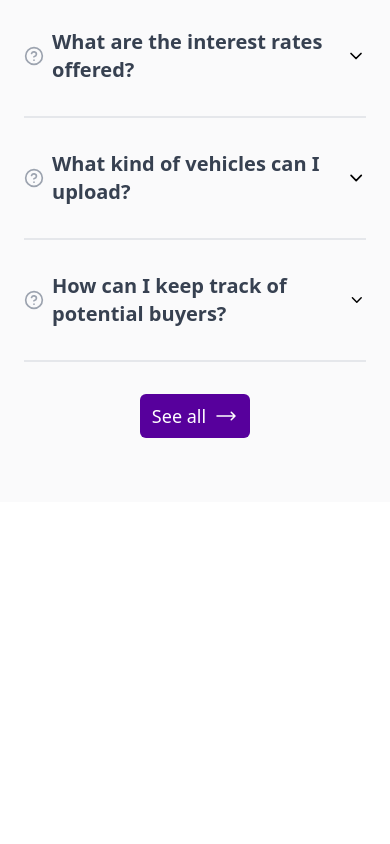
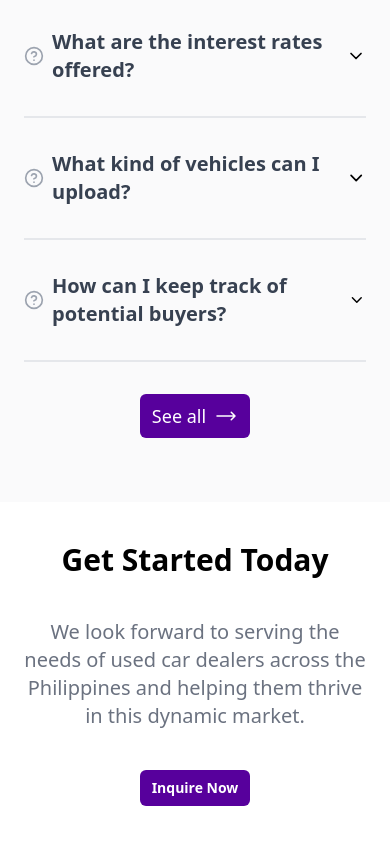
Before and after one commit to dalaixlmao/one-lot-assignment, a Next.js app: page / in a window 390 px wide. Shown: the part 7523-8367 px from the top of the page. Before the commit the page ends 8025 px from the top, so only its background shows below. Built offline with nearby package versions, Linux system fonts and the light colour scheme.

Commit message:
Added GetStartedToday component with responsiveness

```diff
--- a/app/page.tsx
+++ b/app/page.tsx
@@ -6,6 +6,8 @@ import WhyOneLot from "@/components/WhyOneLot";
 import Testimonials from "@/components/Testimonials";
 import StayConnected from "@/components/StayConnected";
 import FAQ from "@/components/FAQ";
+import GetStartedToday from "@/components/GetStartedToday";
+import Footer from "@/components/Footer";
 
 export default function Home() {
   return (
@@ -17,6 +19,8 @@ export default function Home() {
       <Testimonials />
       <StayConnected />
       <FAQ />
+      <GetStartedToday />
+      <Footer />
     </div>
   );
 }
--- /dev/null
+++ b/components/Footer.tsx
@@ -0,0 +1,10 @@
+import { WhiteSection } from "./ui/section-card";
+
+export default function Footer() {
+  return (
+    <WhiteSection className="w-screen">
+      <div></div>
+      <div></div>
+    </WhiteSection>
+  );
+}
--- /dev/null
+++ b/components/GetStartedToday.tsx
@@ -0,0 +1,18 @@
+import { HyperButton } from "./ui/buttons";
+import { WhiteSection } from "./ui/section-card";
+import { DescriptiveText, LargestText } from "./ui/texts";
+
+export default function GetStartedToday() {
+  return (
+    <WhiteSection className="w-screen flex flex-col items-center">
+      <LargestText align="center">Get Started Today</LargestText>
+      <div className="mt-10 text-center md:w-1/4 w-[90%] text-gray-500 text-xl">
+        We look forward to serving the needs of used car dealers across the
+        Philippines and helping them thrive in this dynamic market.
+      </div>
+      <div className="mt-10 font-semibold">
+        <HyperButton>Inquire Now</HyperButton>
+      </div>
+    </WhiteSection>
+  );
+}
```
